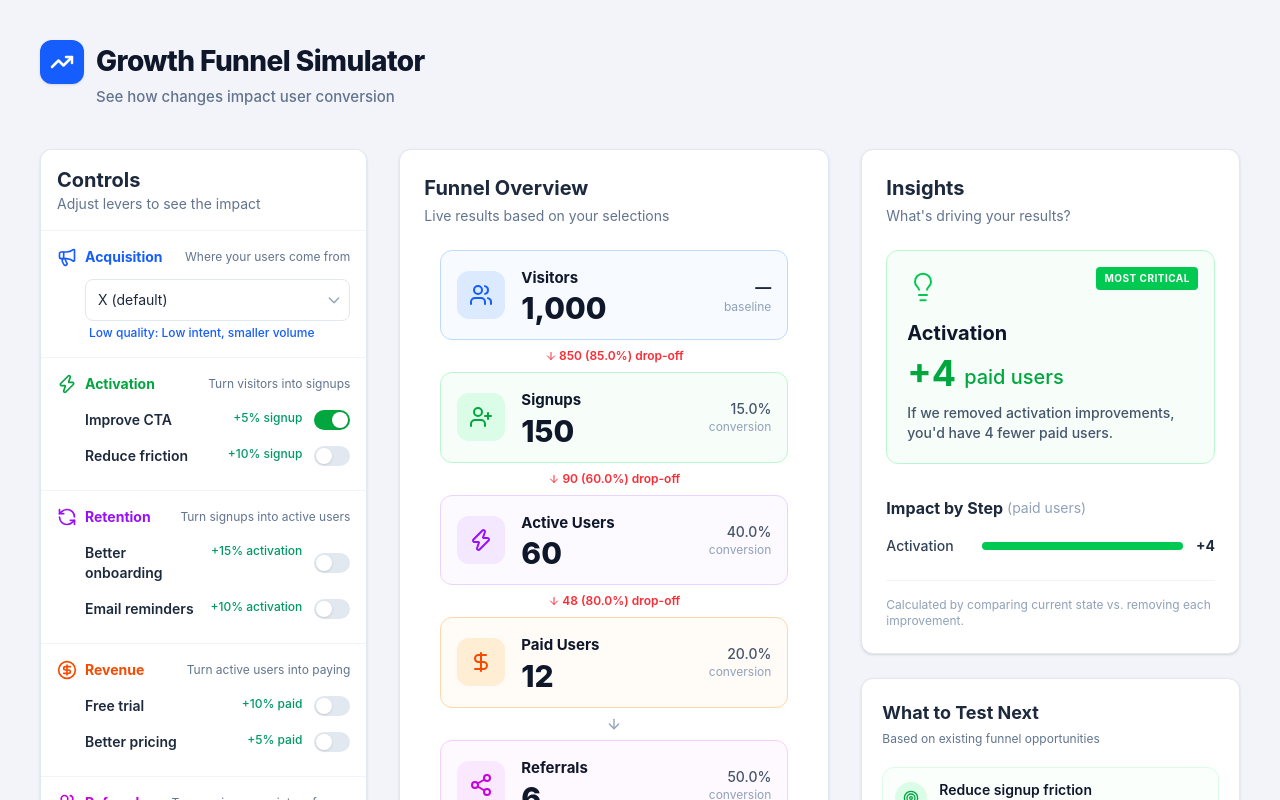
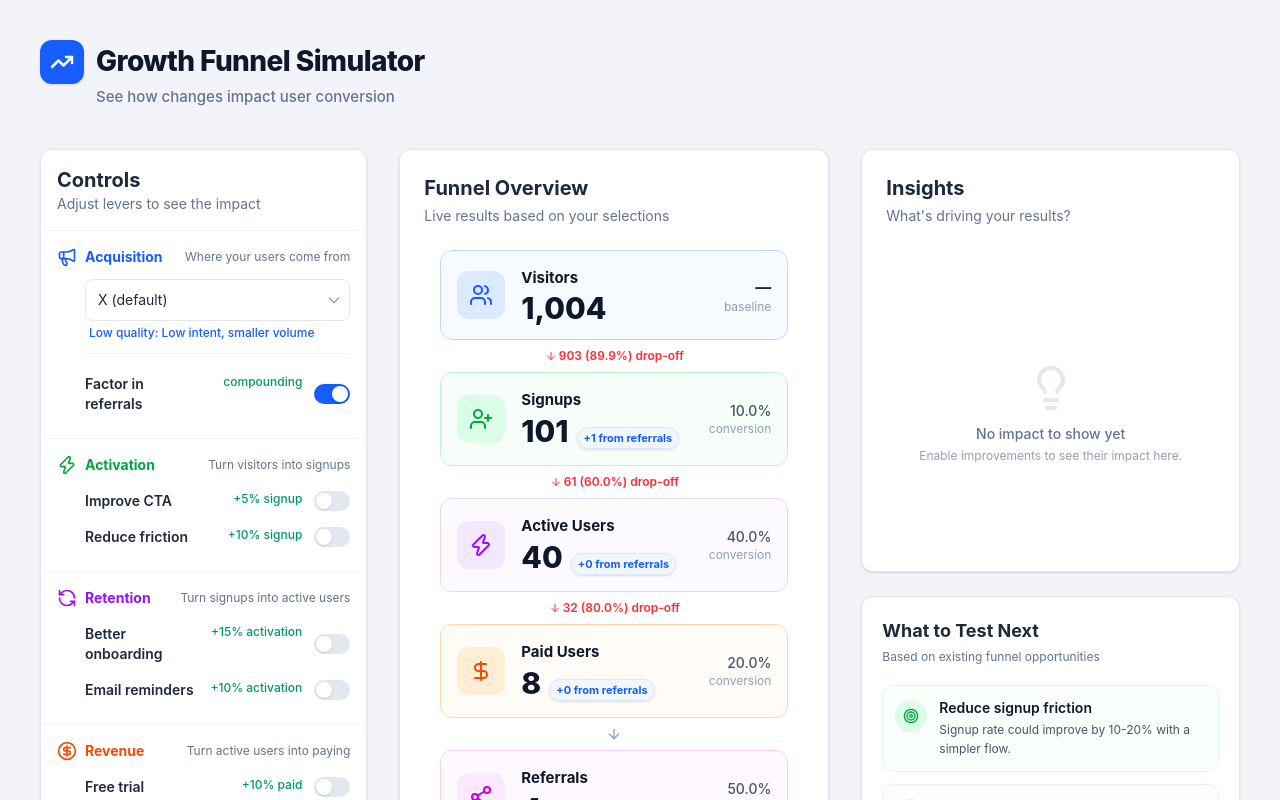
Before and after one commit to mycolaos/aarrr, a React (Vite) app: page / in a window 1280 px wide. Both pictures are taken after a click on the switch 332 px from the left and 419 px from the top of the page. Shown: the top 800 px of the page. Built offline with nearby package versions, Linux system fonts and the light colour scheme.

Commit message:
optionally factor-in referrals in the funnel; add quality and channel maps, channel type.

```diff
--- a/src/AARRR.tsx
+++ b/src/AARRR.tsx
@@ -3,19 +3,34 @@ import { useMemo, useState } from 'react';
 import { Megaphone, Zap, RefreshCcw, CircleDollarSign, Users, Lightbulb, Target, Rocket, Mail, TrendingUp } from 'lucide-react';
 import { getColorsForStage } from './colors';
 
+type Channel = 'x' | 'hn' | 'referral' | 'ads';
+
 export type AppState = {
-  acquisition: string;
+  acquisition: { channel: Channel; factorReferrals: boolean };
   activation: { cta: boolean; friction: boolean };
   retention: { onboarding: boolean; email: boolean };
   revenue: { trial: boolean; pricing: boolean };
   referral: { incentive: boolean; share: boolean };
 };
 
-const baseVisitors = 1000;
+const qualityByChannel: Record<Channel, number> = {
+  x: 0.5,
+  ads: 1,
+  hn: 1.5,
+  referral: 1.5,
+}
+
+const visitorsByChannel: Record<Channel, number> = {
+  x: 1000,
+  hn: 1500,
+  ads: 3000,
+  referral: 0,
+}
 
 export function applyModifiers(state: AppState) {
-  const visitors = state.acquisition === 'Ads' ? 3000 : state.acquisition === 'Hacker News' ? 1500 : baseVisitors;
-  const qualityFactor = state.acquisition === 'Hacker News' ? 1.5 : state.acquisition === 'X post' ? 0.5 : 1.0;
+  const channel = state.acquisition.channel;
+  const visitors = visitorsByChannel[channel];
+  const qualityFactor = qualityByChannel[channel];
 
   let activationRate = 0.20 * qualityFactor;
   if (state.activation.cta) activationRate += 0.05;
@@ -44,22 +59,45 @@ export function computeFunnel(rates: ReturnType<typeof applyModifiers>) {
   return { visitors: rates.visitors, signups, active, paid, referrals };
 }
 
+export function computeTotalFunnel(state: AppState) {
+  const baseRates = applyModifiers(state);
+  const baseFunnel = computeFunnel(baseRates);
+
+  if (state.acquisition.factorReferrals) {
+    const refState: AppState = { ...state, acquisition: { channel: 'referral', factorReferrals: false } };
+    const refRates = applyModifiers(refState);
+    refRates.visitors = baseFunnel.referrals;
+    const refFunnel = computeFunnel(refRates);
+
+    return {
+      visitors: baseFunnel.visitors + refFunnel.visitors,
+      signups: baseFunnel.signups + refFunnel.signups,
+      active: baseFunnel.active + refFunnel.active,
+      paid: baseFunnel.paid + refFunnel.paid,
+      referrals: baseFunnel.referrals + refFunnel.referrals,
+      plusvalence: refFunnel
+    };
+  }
+
+  return { ...baseFunnel, plusvalence: null };
+}
+
 export function getImpact(state: AppState) {
-  const currentRates = applyModifiers(state);
-  const currentFunnel = computeFunnel(currentRates);
+  const currentFunnel = computeTotalFunnel(state);
 
-  const baseAcquisitionRates = applyModifiers({ ...state, acquisition: 'X post' });
-  const baseActivationRates = applyModifiers({ ...state, activation: { cta: false, friction: false } });
-  const baseRetentionRates = applyModifiers({ ...state, retention: { onboarding: false, email: false } });
-  const baseRevenueRates = applyModifiers({ ...state, revenue: { trial: false, pricing: false } });
-  const baseReferralRates = applyModifiers({ ...state, referral: { incentive: false, share: false } });
+  const channel = state.acquisition.channel;
+  const baseAcquisitionState = { ...state, acquisition: { channel, factorReferrals: false } };
+  const baseActivationState = { ...state, activation: { cta: false, friction: false } };
+  const baseRetentionState = { ...state, retention: { onboarding: false, email: false } };
+  const baseRevenueState = { ...state, revenue: { trial: false, pricing: false } };
+  const baseReferralState = { ...state, referral: { incentive: false, share: false } };
 
   const deltas = {
-    Acquisition: Math.round(currentFunnel.paid - computeFunnel(baseAcquisitionRates).paid),
-    Activation: Math.round(currentFunnel.paid - computeFunnel(baseActivationRates).paid),
-    Retention: Math.round(currentFunnel.paid - computeFunnel(baseRetentionRates).paid),
-    Revenue: Math.round(currentFunnel.paid - computeFunnel(baseRevenueRates).paid),
-    Referral: Math.round(currentFunnel.referrals - computeFunnel(baseReferralRates).referrals)
+    Acquisition: Math.round(currentFunnel.paid - computeTotalFunnel(baseAcquisitionState).paid),
+    Activation: Math.round(currentFunnel.paid - computeTotalFunnel(baseActivationState).paid),
+    Retention: Math.round(currentFunnel.paid - computeTotalFunnel(baseRetentionState).paid),
+    Revenue: Math.round(currentFunnel.paid - computeTotalFunnel(baseRevenueState).paid),
+    Referral: Math.round(currentFunnel.referrals - computeTotalFunnel(baseReferralState).referrals)
   };
 
   const topInsight = Object.entries(deltas).reduce((a, b) => a[1] > b[1] ? a : b, ['None', 0]);
@@ -69,17 +107,17 @@ export function getImpact(state: AppState) {
 
 export default function GrowthFunnelSimulator() {
   // States
-  const [acquisition, setAcquisition] = useState('X post');
-  const [activation, setActivation] = useState({ cta: false, friction: false });
-  const [retention, setRetention] = useState({ onboarding: false, email: false });
-  const [revenue, setRevenue] = useState({ trial: false, pricing: false });
-  const [referral, setReferral] = useState({ incentive: false, share: false });
+  const [acquisition, setAcquisition] = useState<AppState['acquisition']>({ channel: 'x', factorReferrals: false });
+  const [activation, setActivation] = useState<AppState['activation']>({ cta: false, friction: false });
+  const [retention, setRetention] = useState<AppState['retention']>({ onboarding: false, email: false });
+  const [revenue, setRevenue] = useState<AppState['revenue']>({ trial: false, pricing: false });
+  const [referral, setReferral] = useState<AppState['referral']>({ incentive: false, share: false });
 
   // Calculations
   const metrics = useMemo(() => {
     const state = { acquisition, activation, retention, revenue, referral };
     const rates = applyModifiers(state);
-    const funnel = computeFunnel(rates);
+    const funnel = computeTotalFunnel(state);
     const { deltas, topInsight } = getImpact(state);
 
     return { ...rates, ...funnel, deltas, topInsight };
@@ -124,18 +162,21 @@ export default function GrowthFunnelSimulator() {
                     <div className="relative">
                       <select
                         className="w-full pl-3 pr-8 py-2.5 border border-slate-200 rounded-lg text-sm bg-white appearance-none cursor-pointer hover:border-slate-300 focus:outline-none focus:ring-2 focus:ring-blue-100 focus:border-blue-500 transition-colors"
-                        value={acquisition}
-                        onChange={(e) => setAcquisition(e.target.value)}
+                        value={acquisition.channel}
+                        onChange={(e) => setAcquisition(prev => ({ ...prev, channel: e.target.value as Channel }))}
                       >
-                        <option value="X post">X (default)</option>
-                        <option value="Hacker News">Hacker News</option>
-                        <option value="Ads">Paid Ads</option>
+                        <option value="x">X (default)</option>
+                        <option value="hn">Hacker News</option>
+                        <option value="ads">Paid Ads</option>
                       </select>
                       <div className="pointer-events-none absolute inset-y-0 right-0 flex items-center px-2 text-slate-400">
                         <svg className="h-4 w-4" fill="none" stroke="currentColor" viewBox="0 0 24 24"><path strokeLinecap="round" strokeLinejoin="round" strokeWidth="2" d="M19 9l-7 7-7-7" /></svg>
                       </div>
                     </div>
-                    <p className="text-xs text-blue-600 mt-1 pl-1 font-medium">{acquisition === 'X post' ? 'Low quality: Low intent, smaller volume' : acquisition === 'Hacker News' ? 'High quality: Tech audience, large spike' : 'Medium quality: Consistent baseline volume'}</p>
+                    <p className="text-xs text-blue-600 mt-1 pl-1 font-medium">{acquisition.channel === 'x' ? 'Low quality: Low intent, smaller volume' : acquisition.channel === 'hn' ? 'High quality: Tech audience, large spike' : 'Medium quality: Consistent baseline volume'}</p>
+                  </div>
+                  <div className="ml-7 mt-3 border-t border-slate-100 pt-3">
+                    <Toggle label="Factor in referrals" impact="compounding" colorClass="bg-blue-600" active={acquisition.factorReferrals} onClick={() => setAcquisition(prev => ({ ...prev, factorReferrals: !prev.factorReferrals }))} />
                   </div>
                 </div>
               </div>
@@ -217,6 +258,7 @@ export default function GrowthFunnelSimulator() {
                 rate={metrics.activationRate}
                 dropoff={metrics.visitors - metrics.signups}
                 dropoffPercent={((metrics.visitors - metrics.signups) / metrics.visitors) * 100}
+                plusvalence={metrics.plusvalence?.signups}
               />
               <FunnelStep
                 label="Active Users"
@@ -224,6 +266,7 @@ export default function GrowthFunnelSimulator() {
                 rate={metrics.retentionRate}
                 dropoff={metrics.signups - metrics.active}
                 dropoffPercent={((metrics.signups - metrics.active) / metrics.signups) * 100}
+                plusvalence={metrics.plusvalence?.active}
               />
               <FunnelStep
                 label="Paid Users" // Match the image name "Paid Users"
@@ -231,6 +274,7 @@ export default function GrowthFunnelSimulator() {
                 rate={metrics.revenueRate}
                 dropoff={metrics.active - metrics.paid}
                 dropoffPercent={((metrics.active - metrics.paid) / metrics.active) * 100}
+                plusvalence={metrics.plusvalence?.paid}
               />
               <FunnelStep
                 label="Referrals"
@@ -238,6 +282,7 @@ export default function GrowthFunnelSimulator() {
                 rate={metrics.referralRate}
                 dropoff={0}
                 showTopArrow={true}
+                plusvalence={metrics.plusvalence?.referrals}
               />
             </div>
           </Card>
--- a/src/components/FunnelStep.tsx
+++ b/src/components/FunnelStep.tsx
@@ -15,14 +15,16 @@ export const FunnelStep = ({
   rate,
   dropoff,
   dropoffPercent,
-  showTopArrow
+  showTopArrow,
+  plusvalence
 }: {
   label: string,
   count: number,
   rate?: number,
   dropoff?: number,
   dropoffPercent?: number,
-  showTopArrow?: boolean
+  showTopArrow?: boolean,
+  plusvalence?: number
 }) => {
   const colors = getColorsForStage(label);
   const Icon = stepIcons[label] || Users;
@@ -47,8 +49,14 @@ export const FunnelStep = ({
         </div>
         <div className="flex-1">
           <h3 className="text-slate-900 font-bold text-[15px]">{label}</h3>
-          <div className="text-3xl font-extrabold text-slate-900 mt-1 leading-none">{Math.round(count).toLocaleString()}</div>
-
+          <div className="flex items-baseline gap-2 mt-1">
+            <div className="text-3xl font-extrabold text-slate-900 leading-none">{Math.round(count).toLocaleString()}</div>
+            {plusvalence !== undefined && plusvalence > 0 && (
+              <div className="text-[11px] font-bold text-blue-600 bg-blue-50/80 border border-blue-100 px-1.5 py-0.5 rounded-full shadow-sm flex items-center">
+                +{Math.round(plusvalence).toLocaleString()} from referrals
+              </div>
+            )}
+          </div>
         </div>
 
         <div className="text-right flex flex-col items-end justify-center h-full">
```
